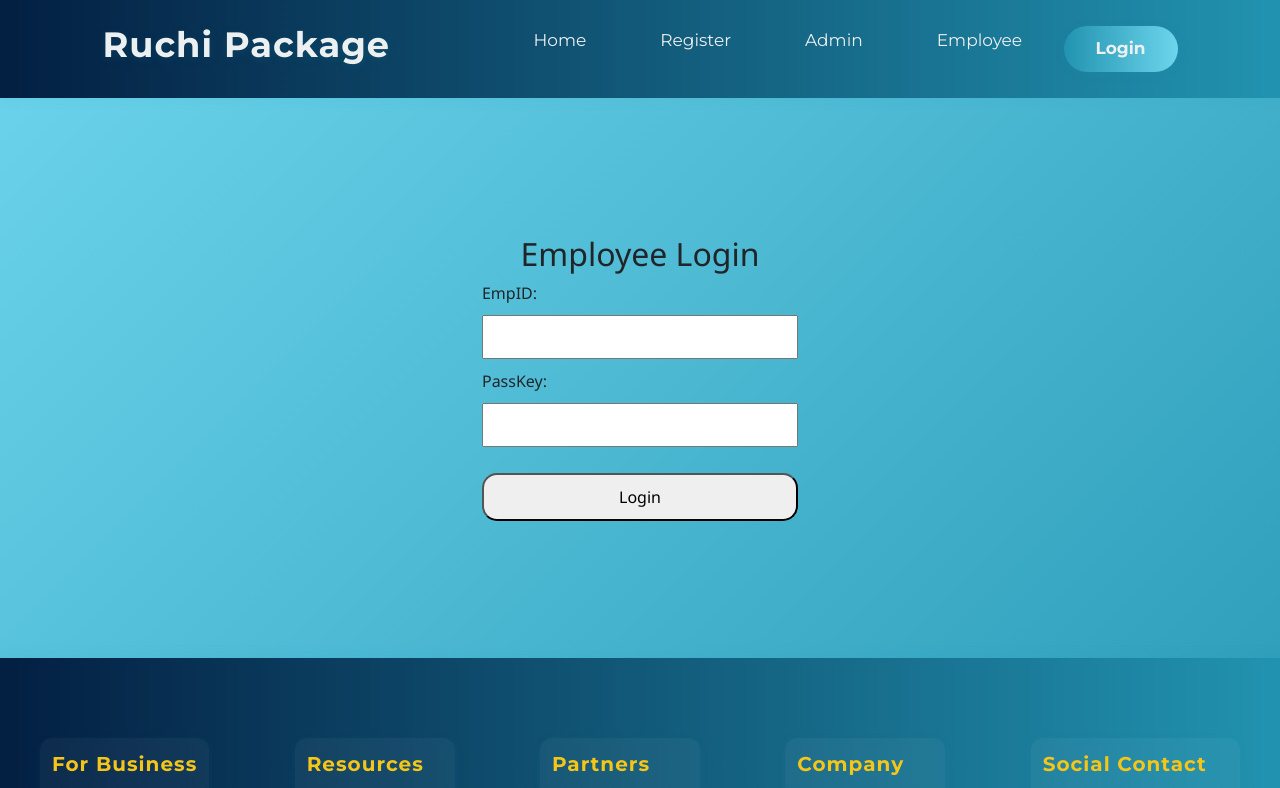
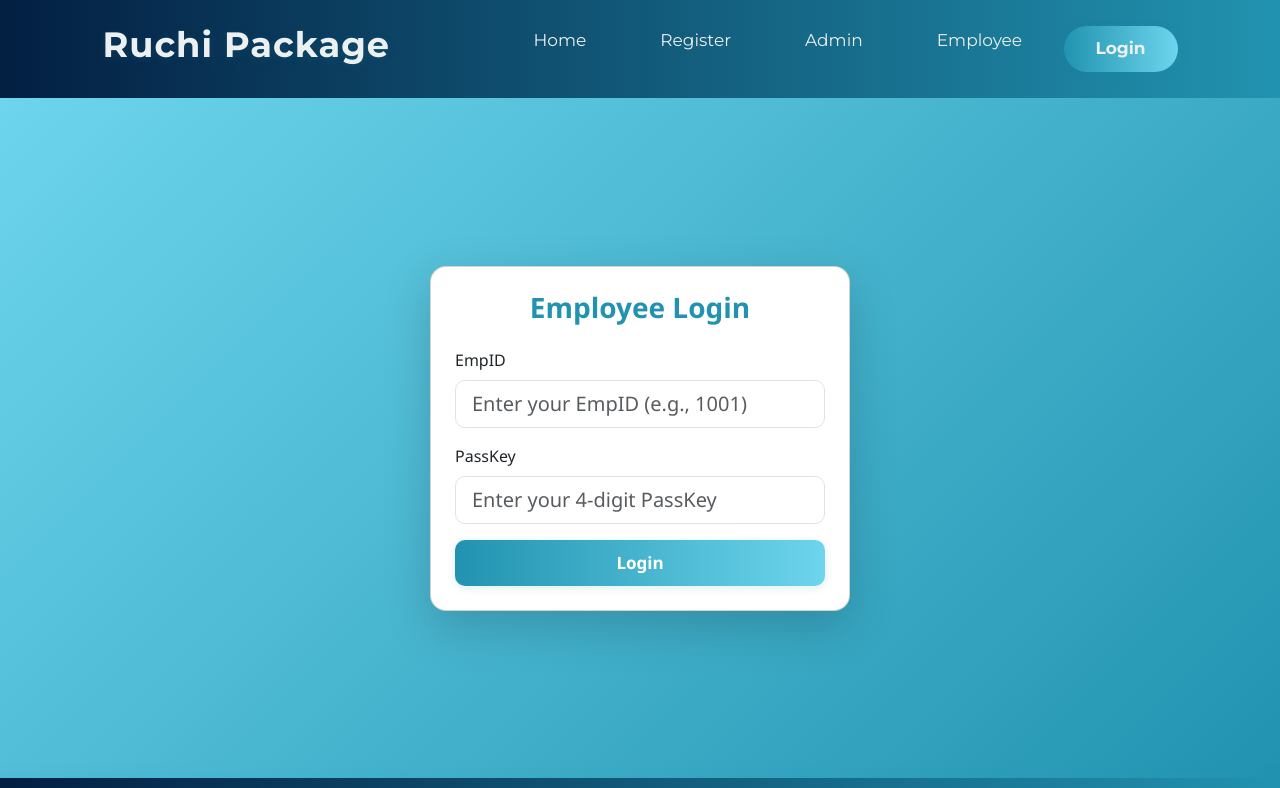
Before and after one commit to Ranjuna120/Package-Delivery-Management-System, a React (Create React App) app in the folder frontend/: page /EmpLogin in a window 1280 px wide. Shown: the top 788 px of the page. Built offline with nearby package versions, Linux system fonts and the light colour scheme.

Commit message:
Update EmpLogin.js

```diff
--- a/frontend/src/compoments/EmpLogin.js
+++ b/frontend/src/compoments/EmpLogin.js
@@ -46,37 +46,64 @@ const EmpLogin = () => {
 
 
   return (
-    <div style={{ display: 'flex', justifyContent: 'center', alignItems: 'center', height: '70vh' }}>
-      <div className="EmpLoginBox">
-        <h2 style={{ textAlign: 'center' }}>Employee Login</h2>
-        <form onSubmit={handleLogin}>
-          <div>
-            <label>EmpID:</label>
+    <section
+      className="d-flex align-items-center justify-content-center"
+      style={{
+        minHeight: 'calc(100vh - 120px)',
+        background: 'linear-gradient(135deg, #6dd5ed 0%, #2193b0 100%)',
+        padding: '20px'
+      }}
+    >
+      <div className="card shadow-lg p-4" style={{ maxWidth: 420, width: '100%', borderRadius: 16 }}>
+        <h3 className="text-center mb-4" style={{ color: '#2193b0', fontWeight: 700 }}>Employee Login</h3>
+        {error && (
+          <div className="alert alert-danger py-2 mb-3 text-center" role="alert" style={{ fontSize: 15 }}>{error}</div>
+        )}
+        <form onSubmit={handleLogin} autoComplete="off">
+          <div className="mb-3">
+            <label className="form-label" style={{ fontWeight: 500 }}>EmpID</label>
             <input
               type="text"
+              className="form-control form-control-lg"
+              placeholder="Enter your EmpID (e.g., 1001)"
               value={empID}
               onChange={(e) => setEmpID(e.target.value)}
               required
-              style={{ width: '100%', padding: '8px', margin: '10px 0' }}
+              style={{ borderRadius: 10 }}
             />
           </div>
-          <div>
-            <label>PassKey:</label>
+          <div className="mb-3">
+            <label className="form-label" style={{ fontWeight: 500 }}>PassKey</label>
             <input
               type="password"
+              className="form-control form-control-lg"
+              placeholder="Enter your 4-digit PassKey"
               value={empPassKey}
               onChange={(e) => setEmpPassKey(e.target.value)}
               required
-              style={{ width: '100%', padding: '8px', margin: '10px 0' }}
+              style={{ borderRadius: 10 }}
             />
           </div>
-          {error && <div className="error-message" style={{ color: 'red' }}>{error}</div>}
-          <button type="submit" style={{ width: '100%', padding: '10px', marginTop: '16px', fontSize: '16px', borderRadius: '15px' }}>
+          <button
+            type="submit"
+            className="btn w-100"
+            style={{
+              fontWeight: 600,
+              fontSize: 17,
+              background: 'linear-gradient(90deg, #2193b0 0%, #6dd5ed 100%)',
+              color: '#fff',
+              border: 'none',
+              borderRadius: 10,
+              boxShadow: '0 2px 10px rgba(33,147,176,0.15)',
+              transition: 'background 0.3s',
+              padding: '10px 0'
+            }}
+          >
             Login
           </button>
         </form>
       </div>
-    </div>
+    </section>
   );
 };
 
```
